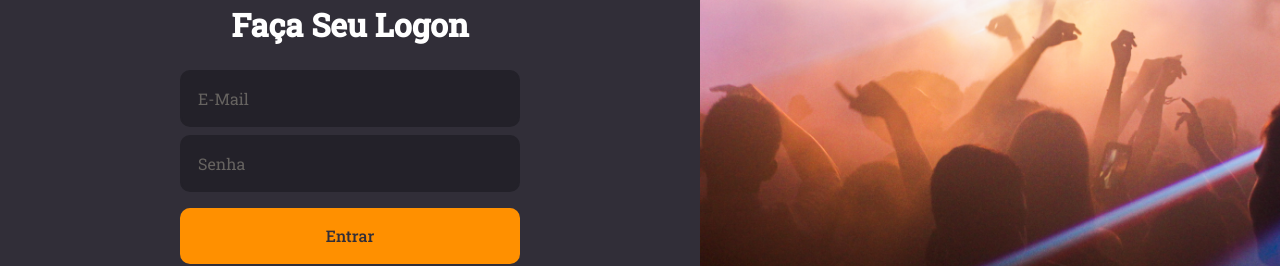
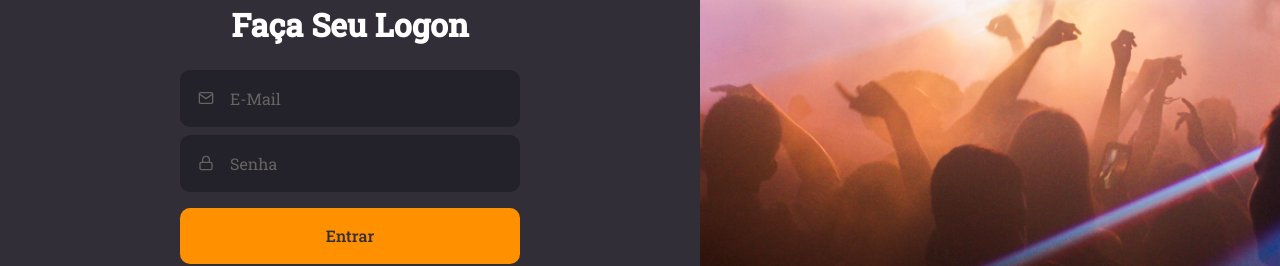
Before and after one commit to lucashexa/qagil-web, a React (Create React App) app: page / in a window 1280 px wide. Shown: the part 300-566 px from the top of the page. Built offline with nearby package versions, Linux system fonts and the light colour scheme.

Commit message:
global style

```diff
--- /dev/null
+++ b/src/components/Button/index.tsx
@@ -0,0 +1,12 @@
+import React, { ButtonHTMLAttributes } from 'react';
+
+import { Container } from './styles';
+type ButtonProps = ButtonHTMLAttributes<HTMLButtonElement>;
+
+const Button: React.FC<ButtonProps> = ({ children, ...rest }) => (
+  <Container type="button" {...rest}>
+    {children}
+  </Container>
+);
+
+export default Button;
--- /dev/null
+++ b/src/components/Button/styles.ts
@@ -0,0 +1,19 @@
+import styled from 'styled-components';
+import { shade } from 'polished';
+
+export const Container = styled.button`
+  background: #ff9000;
+  height: 56px;
+  border-radius: 10px;
+  border: 0;
+  color: #312e38;
+  padding: 0 16px;
+  width: 100%;
+  font-weight: 500;
+  margin-top: 16px;
+  transition: background-color 0.2s;
+
+  &:hover {
+    background: ${shade(0.2, '#ff9000')};
+  }
+`;
--- /dev/null
+++ b/src/components/Input/index.tsx
@@ -0,0 +1,18 @@
+import React, { InputHTMLAttributes } from 'react';
+import { IconBaseProps } from 'react-icons';
+
+import { Container } from './styles';
+
+interface InputProps extends InputHTMLAttributes<HTMLInputElement> {
+  name: string;
+  icon?: React.ComponentType<IconBaseProps>;
+}
+
+const Input: React.FC<InputProps> = ({ icon: Icon, ...rest }) => (
+  <Container>
+    {Icon && <Icon />}
+    <input {...rest} />
+  </Container>
+);
+
+export default Input;
--- /dev/null
+++ b/src/components/Input/styles.ts
@@ -0,0 +1,32 @@
+import styled from 'styled-components';
+
+export const Container = styled.div`
+  background: #232129;
+  border-radius: 10px;
+  border: 2px solid #232129;
+  padding: 16px;
+  width: 100%;
+  color: #666360;
+
+  display: flex;
+  align-items: center;
+
+  & + div {
+    margin-top: 8px;
+  }
+
+  input {
+    color: #f4ede8;
+    flex: 1;
+    border: 0;
+    background: transparent;
+
+    &::placeholder {
+      color: #666360;
+    }
+  }
+
+  svg {
+    margin-right: 16px;
+  }
+`;
--- a/src/pages/Signin/index.tsx
+++ b/src/pages/Signin/index.tsx
@@ -1,6 +1,9 @@
 import React from 'react';
 import { Container, Content, Background } from './styles';
-import { FiLogIn } from 'react-icons/fi';
+import { FiLogIn, FiMail, FiLock } from 'react-icons/fi';
+
+import Input from '../../components/Input';
+import Button from '../../components/Button';
 
 import logoImg from '../../assets/logo.png';
 
@@ -8,11 +11,20 @@
   <Container>
     <Content>
       <img src={logoImg} alt="QAgil" />
+
       <form>
         <h1>Faça Seu Logon</h1>
-        <input type="text" placeholder="E-Mail" />
-        <input type="password" placeholder="Senha" />
-        <button type="submit">Entrar</button>
+
+        <Input name="email" icon={FiMail} type="text" placeholder="E-Mail" />
+        <Input
+          name="password"
+          icon={FiLock}
+          type="password"
+          placeholder="Senha"
+        />
+
+        <Button type="submit">Entrar</Button>
+
         <a href="forgot">Esqueci minha senha</a>
       </form>
       <a href="account">
--- a/src/pages/Signin/styles.ts
+++ b/src/pages/Signin/styles.ts
@@ -25,40 +25,6 @@
 
     h1 {
       margin-bottom: 24px;
-    }
-
-    input {
-      background: #232129;
-      border-radius: 10px;
-      border: 2px solid #232129;
-      padding: 16px;
-      width: 100%;
-      color: #f4ede8;
-
-      &::placeholder {
-        color: #666360;
-      }
-
-      & + input {
-        margin-top: 8px;
-      }
-    }
-
-    button {
-      background: #ff9000;
-      height: 56px;
-      border-radius: 10px;
-      border: 0;
-      color: #312e38;
-      padding: 0 16px;
-      width: 100%;
-      font-weight: 500;
-      margin-top: 16px;
-      transition: background-color 0.2s;
-
-      &:hover {
-        background: ${shade(0.2, '#ff9000')};
-      }
     }
 
     a {
```
Also changed, not shown: .eslintrc.json.
